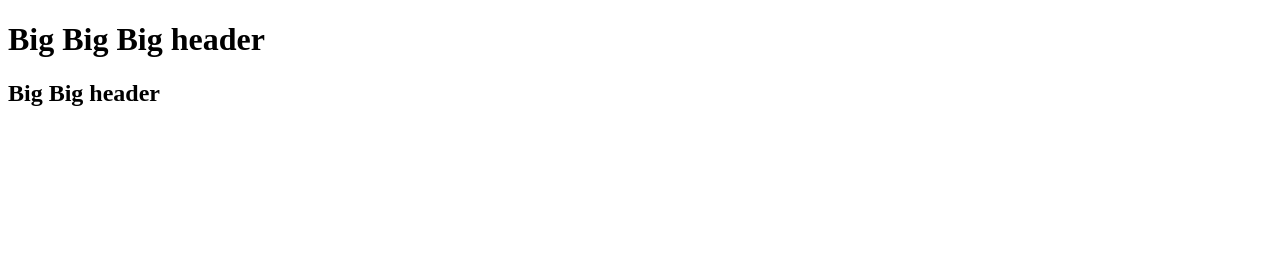
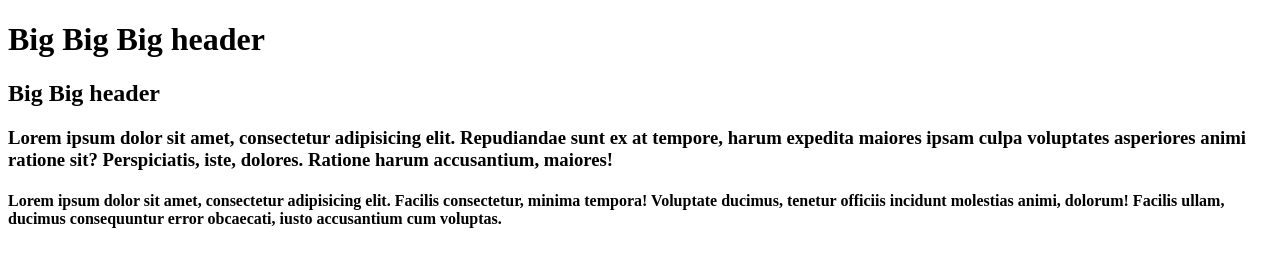
Before and after one commit to abelard-l/verstka-test, a website: page index.html in a window 1280 px wide. Drawn offline with Linux system fonts and the light colour scheme.

Commit message:
h1, h2 ,h3 ,h4

```diff
--- a/index.html
+++ b/index.html
@@ -7,5 +7,7 @@
 <body>
 	<h1>Big Big Big header</h1>
 	<h2>Big Big header</h2>
+	<h3>Lorem ipsum dolor sit amet, consectetur adipisicing elit. Repudiandae sunt ex at tempore, harum expedita maiores ipsam culpa voluptates asperiores animi ratione sit? Perspiciatis, iste, dolores. Ratione harum accusantium, maiores!</h3>
+	<h4>Lorem ipsum dolor sit amet, consectetur adipisicing elit. Facilis consectetur, minima tempora! Voluptate ducimus, tenetur officiis incidunt molestias animi, dolorum! Facilis ullam, ducimus consequuntur error obcaecati, iusto accusantium cum voluptas.</h4>
 </body>
 </html>
```
